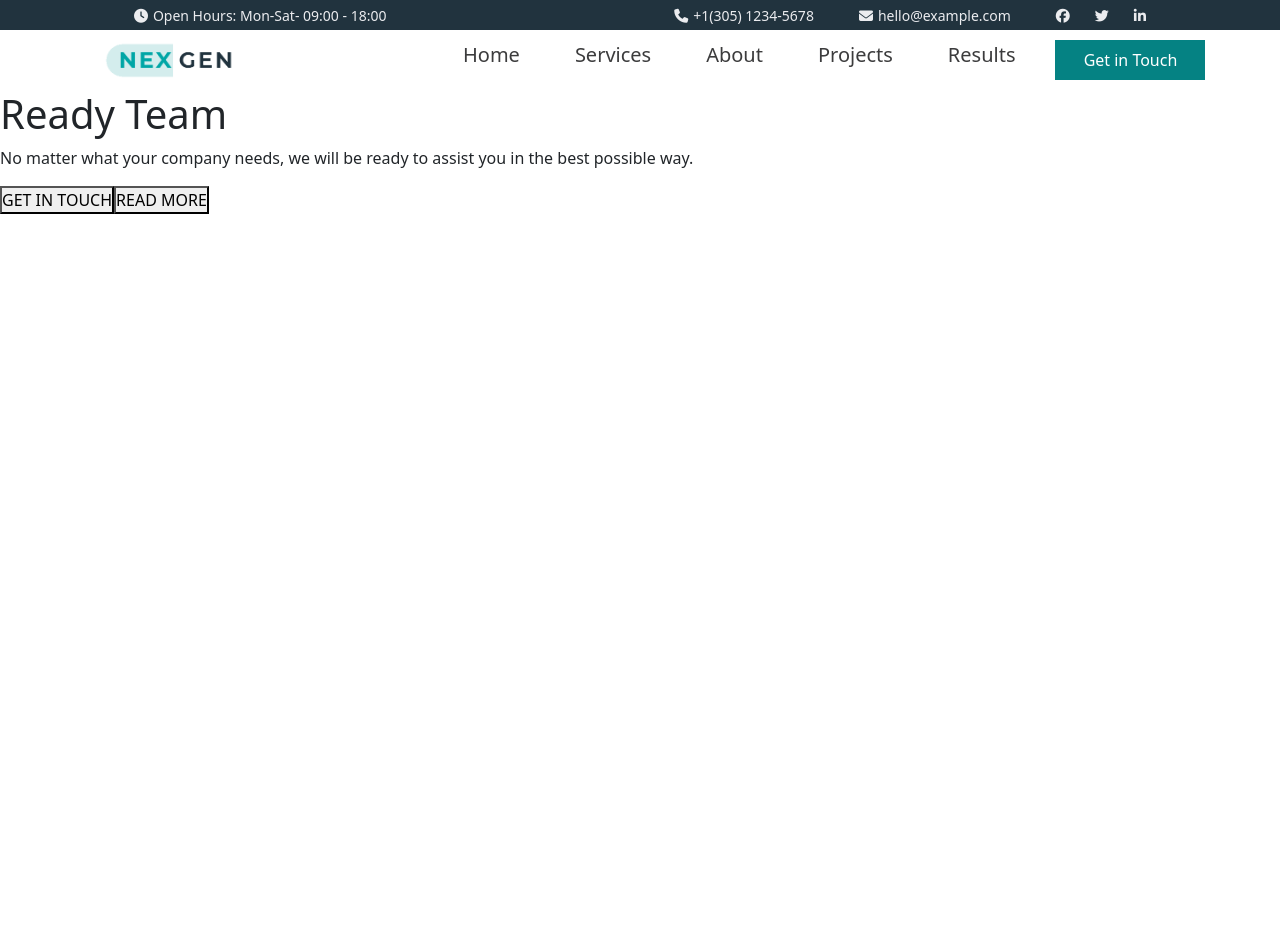
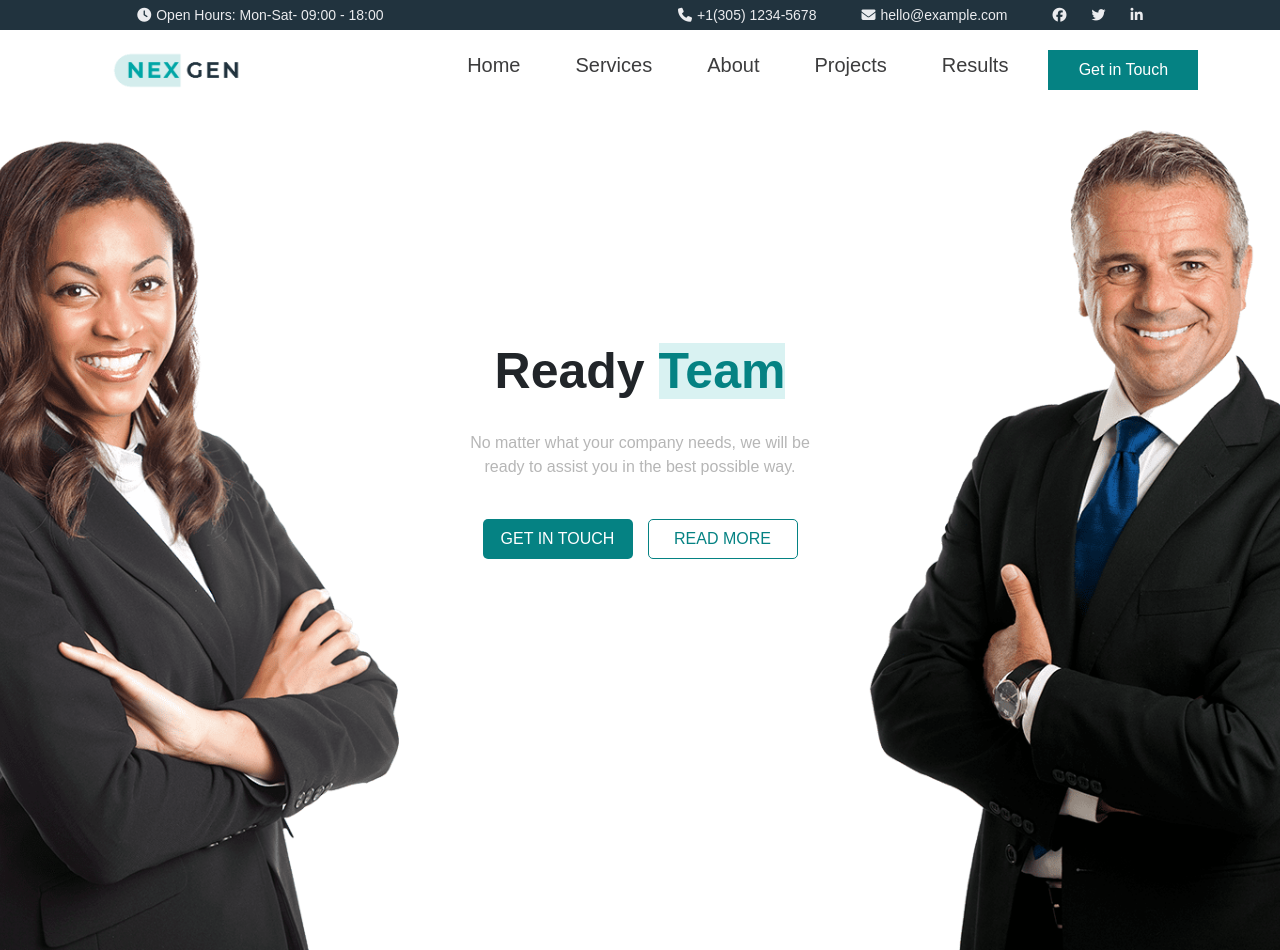
Before and after one commit to StefanRaluca/proj-html-vuejs, a Vue app: page / in a window 1280 px wide. Before the commit the page ends 800 px from the top, so only its background shows below. Built offline with nearby package versions, Linux system fonts and the light colour scheme.

Commit message:
add jumbotron without svg

```diff
--- a/src/components/headerApp.vue
+++ b/src/components/headerApp.vue
@@ -126,6 +126,8 @@ header {
     justify-content: space-evenly;
     align-items: center;
     padding: 10px;
+    margin: 10px;
+
 
 }
 
--- a/src/components/mainApp.vue
+++ b/src/components/mainApp.vue
@@ -7,18 +7,12 @@ export default {
 
 <template>
     <div class="jumbotron">
-        <div class="left-jumbotron">
-
-        </div>
         <div class="center-jumbotron">
             <h1>Ready <span>Team</span></h1>
             <p>No matter what your company needs, we will be ready to assist you in the best possible way.
             </p>
-            <button class="text-uppercase">Get in touch</button>
-            <button class="text-uppercase">Read more</button>
-        </div>
-        <div class="right-jumbotron">
-
+            <button class="text-uppercase btn_left">Get in touch</button>
+            <button class="text-uppercase btn_right">Read more</button>
         </div>
     </div>
 </template>
@@ -27,5 +21,62 @@ export default {
 <style>
 .jumbotron {
     background-image: url(/img/bg-parallax.png);
+    background-position: center top;
+    text-align: center;
+    background-size: cover;
+    height: 1000px;
+    display: flex;
+    align-items: center;
+    justify-content: center;
+    flex-direction: column;
+    margin-top: -160px;
+
+
+
+
+    h1 {
+        font-weight: 900;
+        font-size: 50px;
+
+        span {
+            background-color: var(--bool--text--decoration);
+            color: var(--bool--buttons--principal);
+
+        }
+    }
+}
+
+.center-jumbotron {
+    .btn_left {
+        text-align: center;
+        height: 40px;
+        width: 150px;
+        border: none;
+        color: white;
+        background-color: var(--bool--buttons--principal);
+        border-radius: 5px;
+        margin-right: 15px;
+    }
+
+    .btn_right {
+        text-align: center;
+        height: 40px;
+        width: 150px;
+        border: none;
+        color: var(--bool--buttons--principal);
+        background-color: white;
+        border: 1px solid var(--bool--buttons--principal);
+        border-radius: 5px;
+
+    }
+
+    p {
+        width: 380px;
+        margin-top: 30px;
+        margin-bottom: 40px;
+        color: rgb(182 182 182);
+
+    }
+
 }
 </style>
--- a/src/style.css
+++ b/src/style.css
@@ -21,4 +21,5 @@
   margin: 0;
   padding: 0;
   box-sizing: border-box;
+  font-family: Arial, sans-serif;
 }
```
